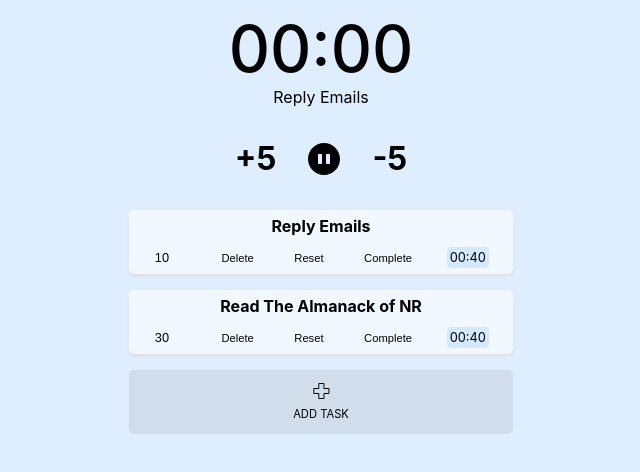
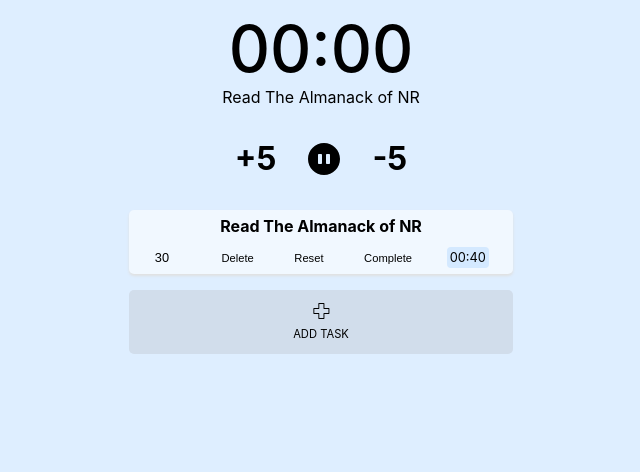
Before and after one commit to aliarslanansari/todo-timer-react-app, a React (Create React App) app: page / in a window 1280 px wide. Shown: the top 472 px of the page, without its empty margins (319-959 px from the left). Built offline with nearby package versions, Linux system fonts and the light colour scheme; the HTML template or start-up script is replaced by a standard one.

Commit message:
minor change

```diff
--- a/src/container/CounterContainer/index.tsx
+++ b/src/container/CounterContainer/index.tsx
@@ -139,12 +139,16 @@
       duration: 10,
       completed: 120,
     },
-    {
-      title: "Read The Almanack of NR",
-      duration: 30,
-      completed: 0,
-    },
   ])
+  React.useEffect(() => {
+    setTaskList([
+      {
+        title: "Read The Almanack of NR",
+        duration: 30,
+        completed: 0,
+      },
+    ])
+  }, [])
   return (
     <PageContainer>
       <Timer>00:00</Timer>
```
